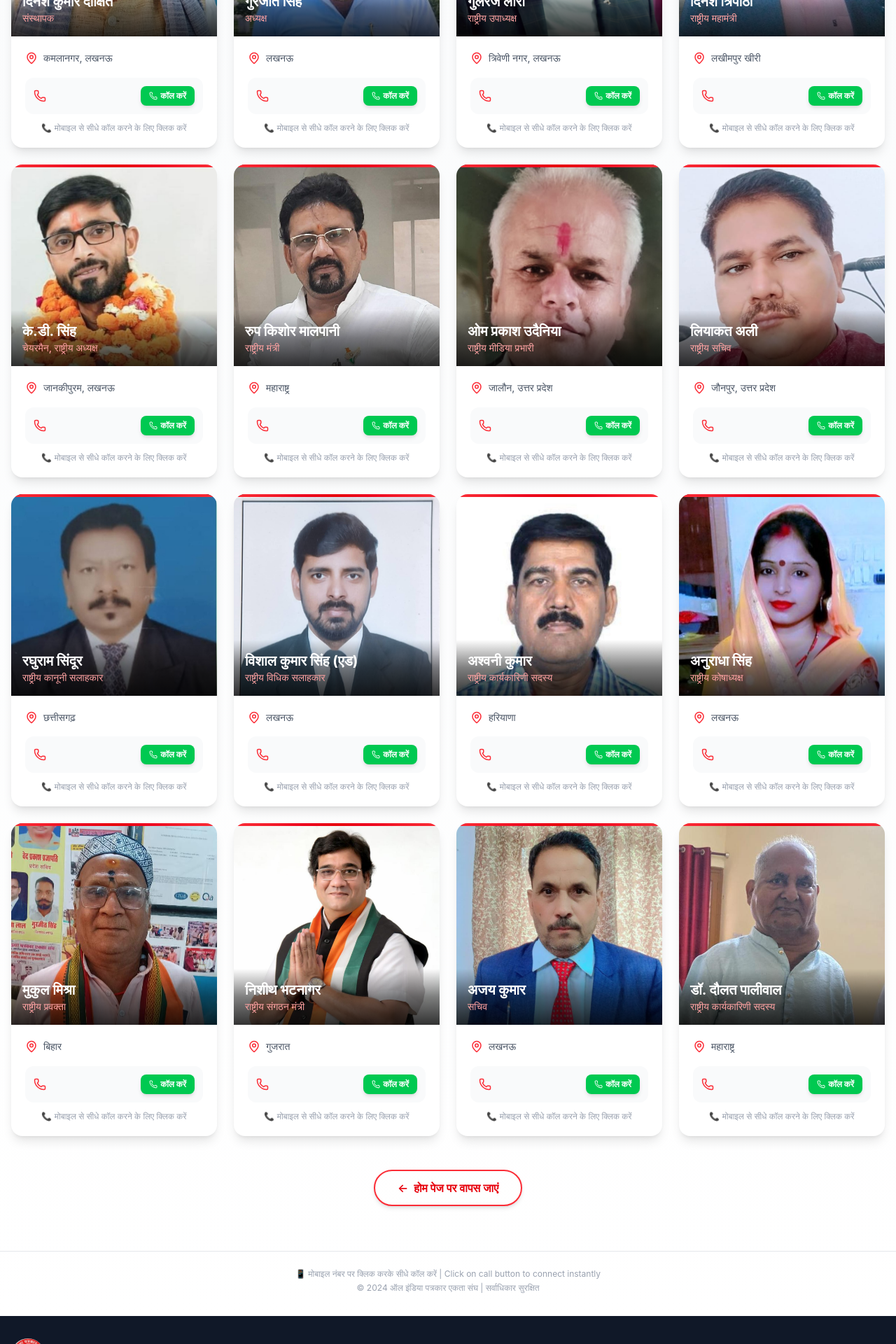
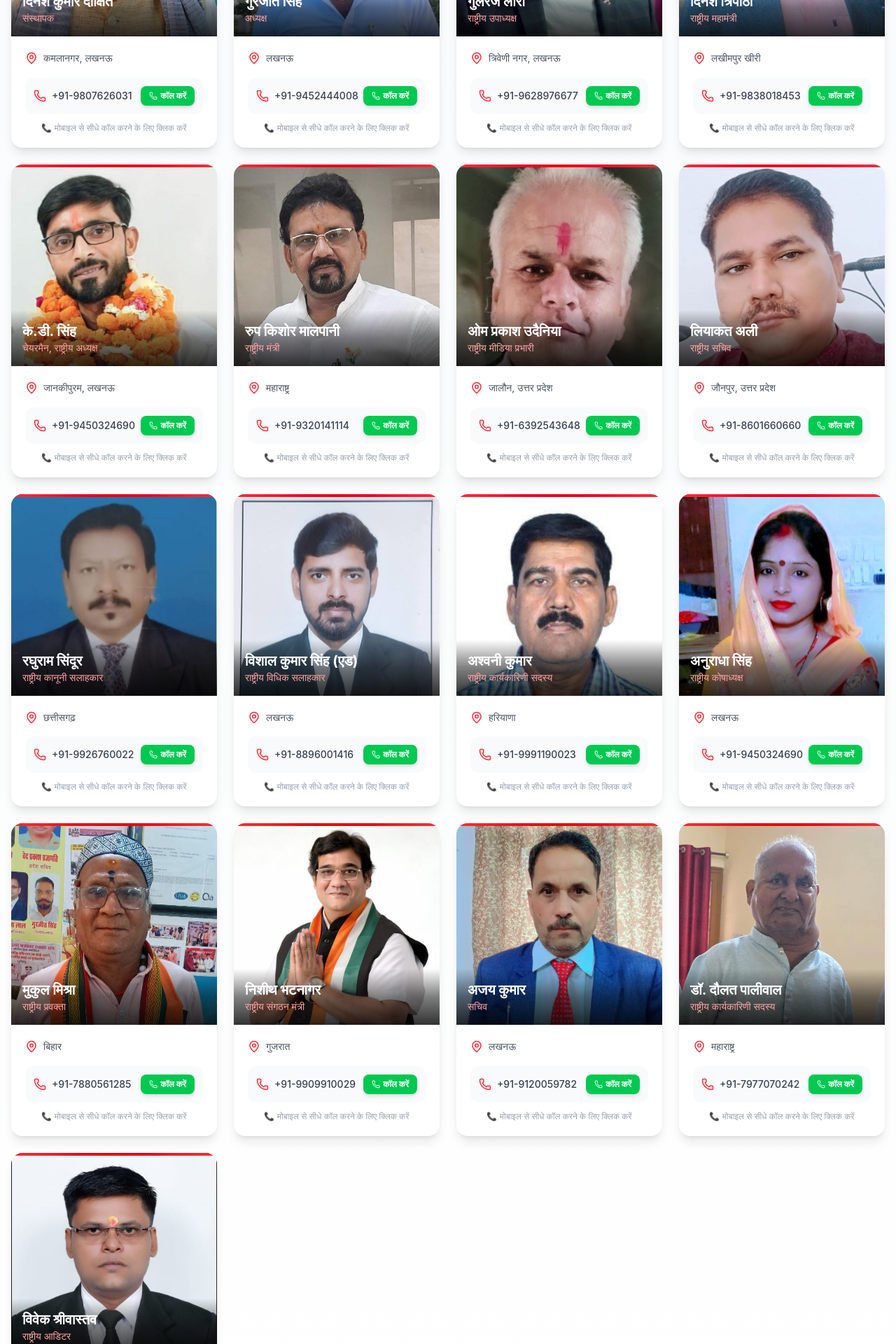
Before and after one commit to kapil-bhargava/allindiapes, a React (Vite) app in the folder frontend/: page /patrakars in a window 1280 px wide. Shown: the part 640-2560 px from the top of the page at 70% size. Built offline with nearby package versions, Linux system fonts and the light colour scheme.

Commit message:
shown number

```diff
--- a/frontend/src/data/teamData.js
+++ b/frontend/src/data/teamData.js
@@ -17,6 +17,7 @@ import mukul from "../assets/mukul.jpeg";
 import gurjeet from "../assets/gurujeet.jpeg";
 import ajay from "../assets/ajaykumar.jpeg";
 import daulat from "../assets/daulat.jpeg";
+import vivek from "../assets/vivek.jpeg";
 
 // ================= TEAM DATA =================
 export const teamMembers = [
@@ -26,6 +27,7 @@ export const teamMembers = [
     role: "संस्थापक",
     location: "कमलानगर, लखनऊ",
     phone: "+919807626031",
+    phoneDisplay: "+91-9807626031",
     image: dinesh,
     experience: "20 वर्ष",
   },
@@ -35,6 +37,7 @@ export const teamMembers = [
     role: "अध्यक्ष",
     location: "लखनऊ",
     phone: "+919452444008",
+    phoneDisplay: "+91-9452444008",
     image: gurjeet,
     experience: "18+ वर्ष",
   },
@@ -44,6 +47,7 @@ export const teamMembers = [
     role: "राष्ट्रीय उपाध्यक्ष",
     location: "त्रिवेणी नगर, लखनऊ",
     phone: "+919628976677",
+    phoneDisplay: "+91-9628976677",
     image: gulrej,
     experience: "20 वर्ष",
   },
@@ -53,6 +57,7 @@ export const teamMembers = [
     role: "राष्ट्रीय महामंत्री",
     location: "लखीमपुर खीरी",
     phone: "+919838018453",
+    phoneDisplay: "+91-9838018453",
     image: dineshtripathi,
     experience: "15 वर्ष",
   },
@@ -62,6 +67,7 @@ export const teamMembers = [
     role: "चेयरमैन, राष्ट्रीय अध्यक्ष",
     location: "जानकीपुरम, लखनऊ",
     phone: "+919450324690",
+    phoneDisplay: "+91-9450324690",
     image: kd,
     experience: "25+ वर्ष",
   },
@@ -71,6 +77,8 @@ export const teamMembers = [
     role: "राष्ट्रीय मंत्री",
     location: "महाराष्ट्र",
     phone: "+919320141114",
+    phoneDisplay: "+91-9320141114",
+
     image: rup,
     experience: "16+ वर्ष",
   },
@@ -80,6 +88,8 @@ export const teamMembers = [
     role: "राष्ट्रीय मीडिया प्रभारी",
     location: "जालौन, उत्तर प्रदेश",
     phone: "+916392543648",
+    phoneDisplay: "+91-6392543648",
+
     image: om,
     experience: "14+ वर्ष",
   },
@@ -89,6 +99,8 @@ export const teamMembers = [
     role: "राष्ट्रीय सचिव",
     location: "जौनपुर, उत्तर प्रदेश",
     phone: "+918601660660",
+    phoneDisplay: "+91-8601660660",
+
     image: liyaqat,
     experience: "15+ वर्ष",
   },
@@ -98,6 +110,7 @@ export const teamMembers = [
     role: "राष्ट्रीय कानूनी सलाहकार",
     location: "छत्तीसगढ़",
     phone: "+919926760022",
+    phoneDisplay: "+91-9926760022",
     image: raghuram,
     experience: "20+ वर्ष",
   },
@@ -107,6 +120,7 @@ export const teamMembers = [
     role: "राष्ट्रीय विधिक सलाहकार",
     location: "लखनऊ",
     phone: "+918896001416",
+    phoneDisplay: "+91-8896001416",
     image: vishal,
     experience: "12+ वर्ष",
   },
@@ -116,6 +130,7 @@ export const teamMembers = [
     role: "राष्ट्रीय कार्यकारिणी सदस्य",
     location: "हरियाणा",
     phone: "+919991190023",
+    phoneDisplay: "+91-9991190023",
     image: ashwani,
     experience: "15+ वर्ष",
   },
@@ -125,6 +140,7 @@ export const teamMembers = [
     role: "राष्ट्रीय कोषाध्यक्ष",
     location: "लखनऊ",
     phone: "+919450324690",
+    phoneDisplay: "+91-9450324690",
     image: anuradha,
     experience: "12+ वर्ष",
   },
@@ -134,6 +150,7 @@ export const teamMembers = [
     role: "राष्ट्रीय प्रवक्ता",
     location: "बिहार",
     phone: "+917880561285",
+    phoneDisplay: "+91-7880561285",
     image: mukul,
     experience: "14+ वर्ष",
   },
@@ -143,6 +160,7 @@ export const teamMembers = [
     role: "राष्ट्रीय संगठन मंत्री",
     location: "गुजरात",
     phone: "+919909910029",
+    phoneDisplay: "+91-9909910029",
     image: nishith,
     experience: "18+ वर्ष",
   },
@@ -152,6 +170,7 @@ export const teamMembers = [
     role: "सचिव",
     location: "लखनऊ",
     phone: "+919120059782",
+    phoneDisplay: "+91-9120059782",
     image: ajay,
     experience: "10+ वर्ष",
   },
@@ -162,6 +181,17 @@ export const teamMembers = [
     location: "महाराष्ट्र",
     phone: "+917977070242",
     image: daulat,
+    phoneDisplay: "+91-7977070242",
+    experience: "20+ वर्ष",
+  },
+  {
+    id: 17,
+    name: "विवेक श्रीवास्तव",
+    role: "राष्ट्रीय आडिटर",
+    location: "लखनऊ",
+    phone: "+91",
+    phoneDisplay: "91-XXXXXXXXXX",
+    image: vivek,
     experience: "20+ वर्ष",
   },
 ];
```
Also changed, not shown: frontend/src/assets/vivek.jpeg (added).
